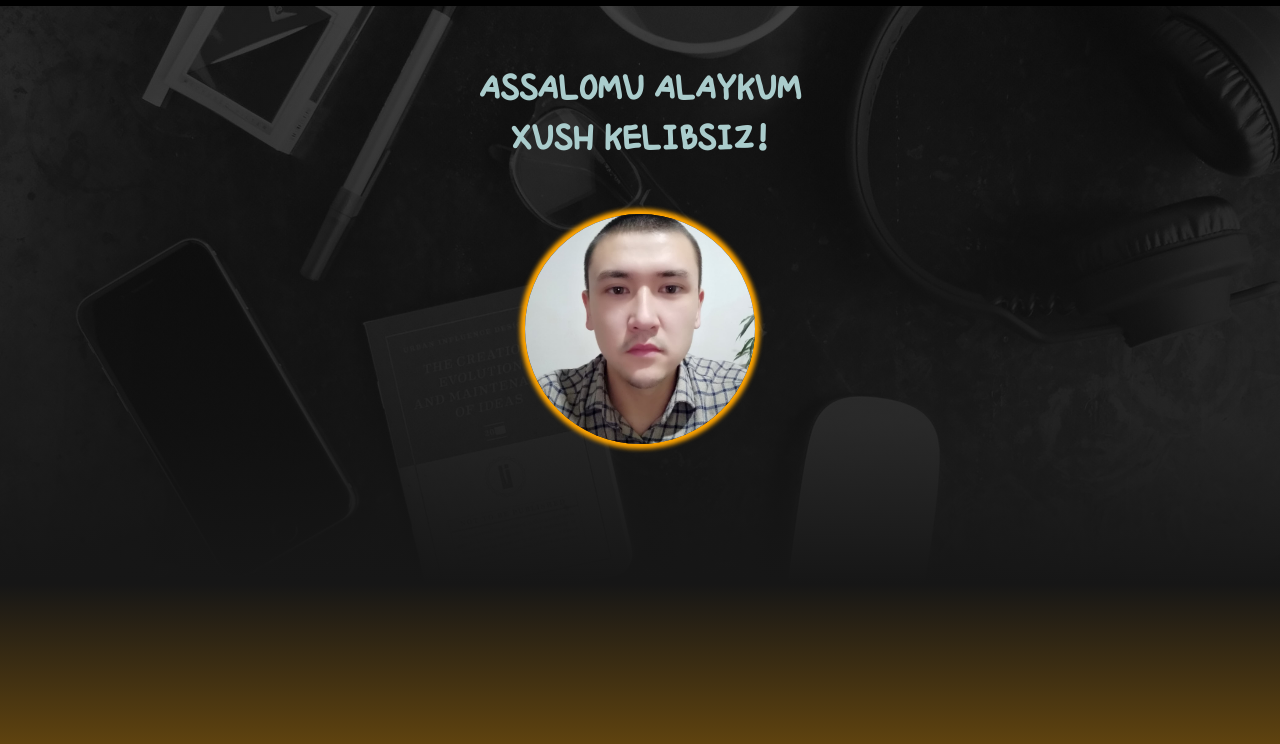
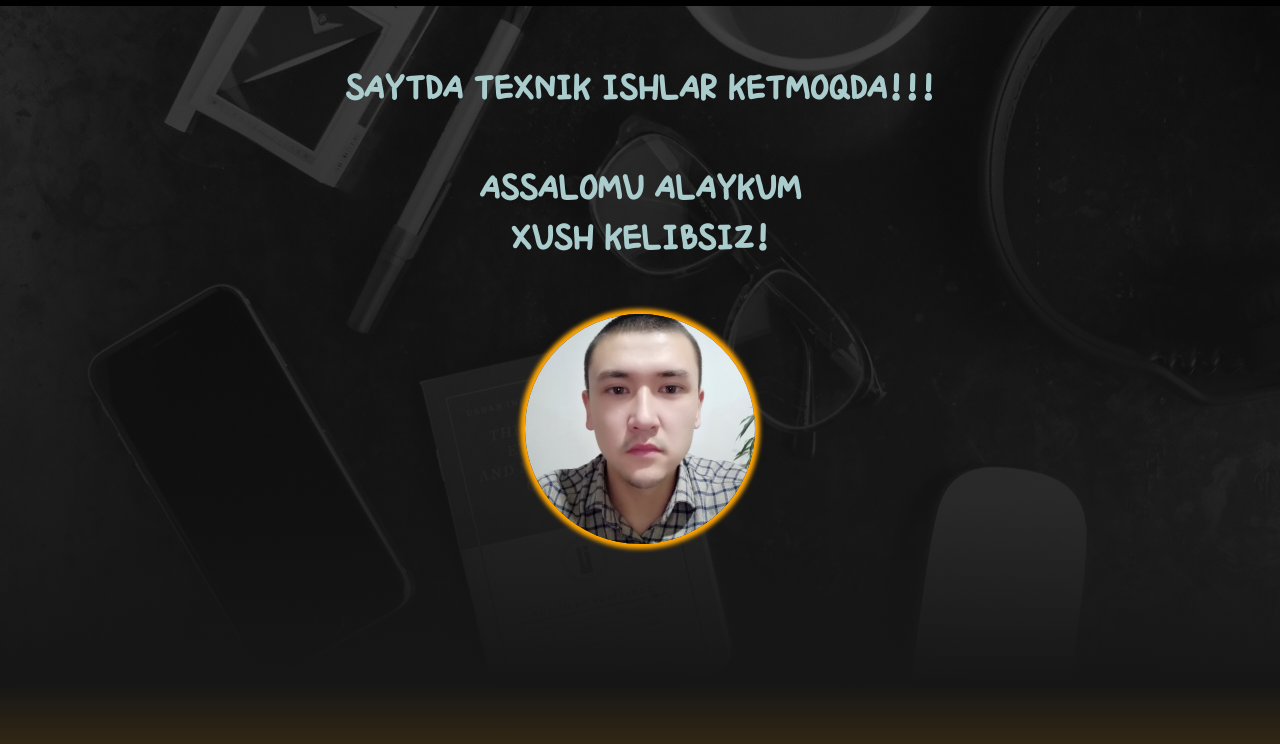
Before and after one commit to xojiakbar0305/xojiakbar0305.github.io, a plain HTML site: page index.html in a window 1280 px wide. Shown: the part 56-800 px from the top of the page. Drawn offline with Linux system fonts and the light colour scheme.

Commit message:
Initial commit

```diff
--- a/index.html
+++ b/index.html
@@ -27,6 +27,7 @@
         </li>
       </ul>
   <div class="container">
+      <h1 class="site-title">Saytda texnik ishlar ketmoqda!!!</h1>
       <h1 class="site-title">assalomu alaykum<br>xush kelibsiz!</h1>
     <header class="site-header">
       <img class="site-porfolioimg" src="img/img.jpg" alt="mening rasmim" width="230" height="230">
```
